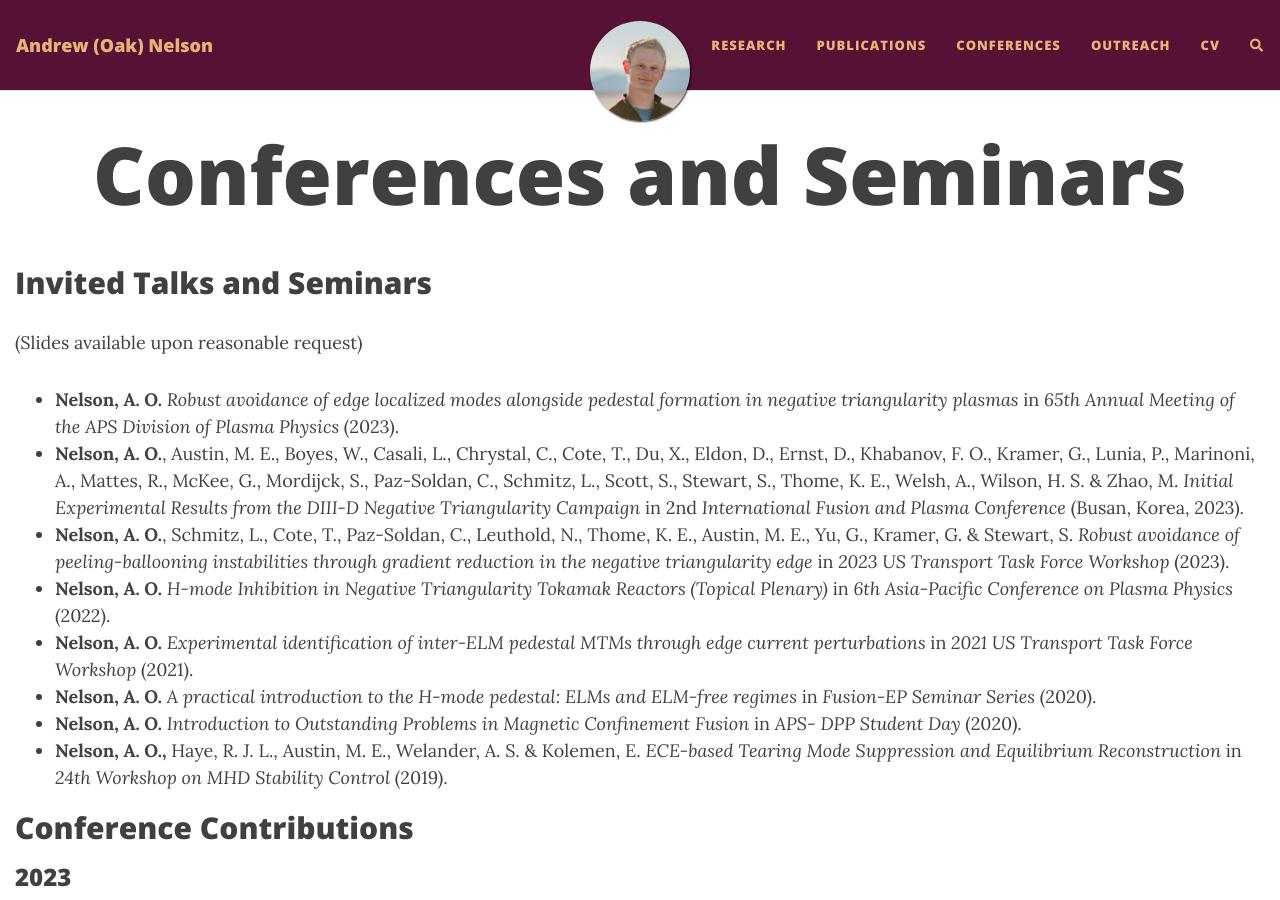
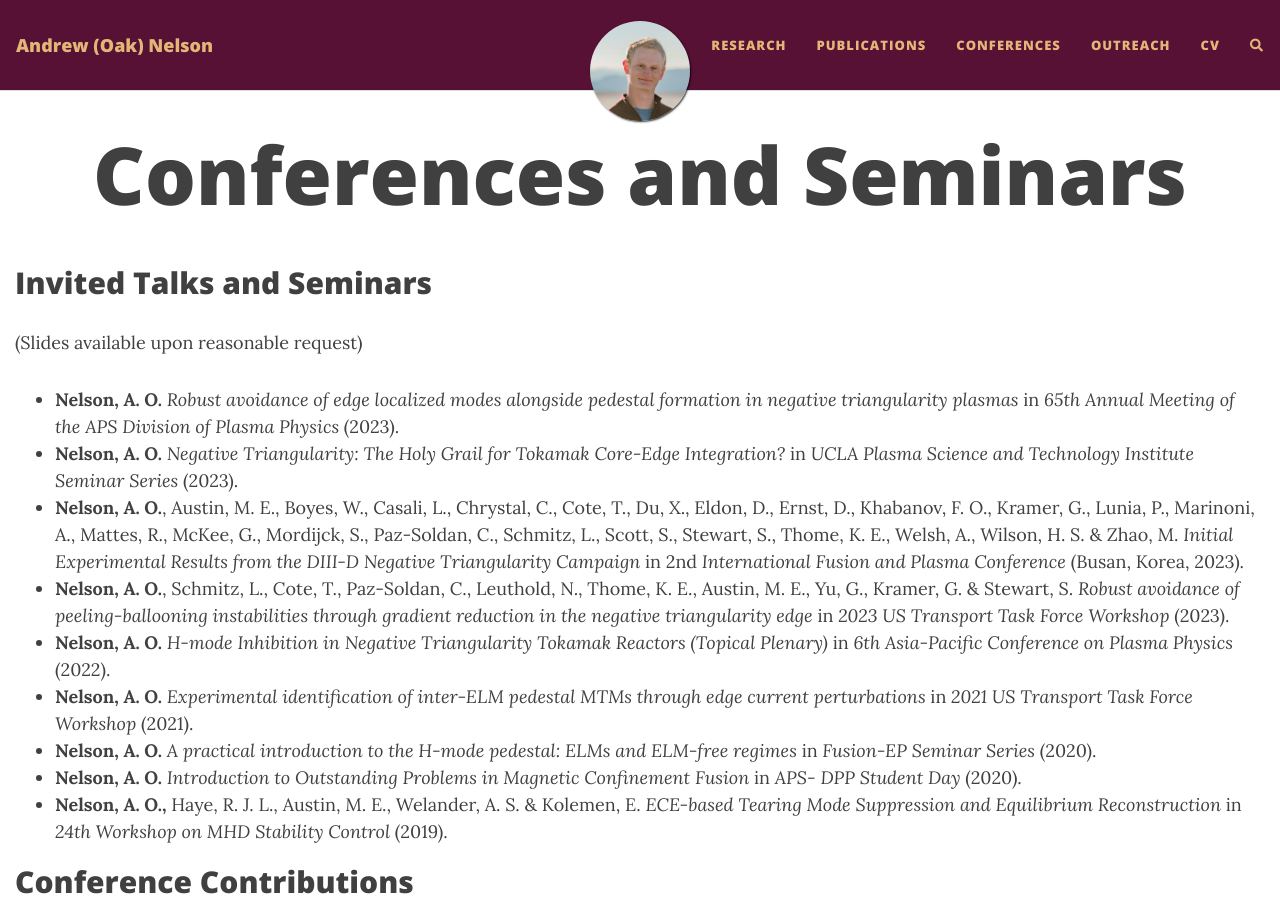
Before and after one commit to nelsonand/website, a Jekyll site: the page built from conferences.md, in a window 1280 px wide and 900 px high. Built offline with Jekyll 4.4.1, drawn with Linux system fonts in a browser that asks for light colours; nearby versions of some CDN libraries; comment, search, counter and statistics services are not loaded.

Commit message:
Update conferences.md

```diff
--- a/conferences.md
+++ b/conferences.md
@@ -10,6 +10,8 @@ full-width: true
 
 - **Nelson, A. O.** _Robust avoidance of edge localized modes alongside pedestal formation in negative triangularity plasmas_
     in _65th Annual Meeting of the APS Division of Plasma Physics_ (2023).
+- **Nelson, A. O.** _Negative Triangularity: The Holy Grail for Tokamak Core-Edge Integration?_
+    in _UCLA Plasma Science and Technology Institute Seminar Series_ (2023).
 - **Nelson, A. O.**, Austin, M. E., Boyes, W., Casali, L., Chrystal, C., Cote, T., Du, X., Eldon, D., Ernst, D., Khabanov, F. O., Kramer, G., Lunia, P., Marinoni, A., Mattes, R., McKee, G., Mordijck, S., Paz-Soldan, C., Schmitz, L., Scott, S., Stewart, S., Thome, K. E., Welsh, A., Wilson, H. S. & Zhao, M. _Initial Experimental Results from the DIII-D Negative Triangularity Campaign_
     in 2nd _International Fusion and Plasma Conference_ (Busan, Korea, 2023).
 - **Nelson, A. O.**, Schmitz, L., Cote, T., Paz-Soldan, C., Leuthold, N., Thome, K. E., Austin, M. E., Yu, G., Kramer, G. & Stewart, S. _Robust avoidance of peeling-ballooning instabilities through gradient reduction in the negative triangularity edge_
```
